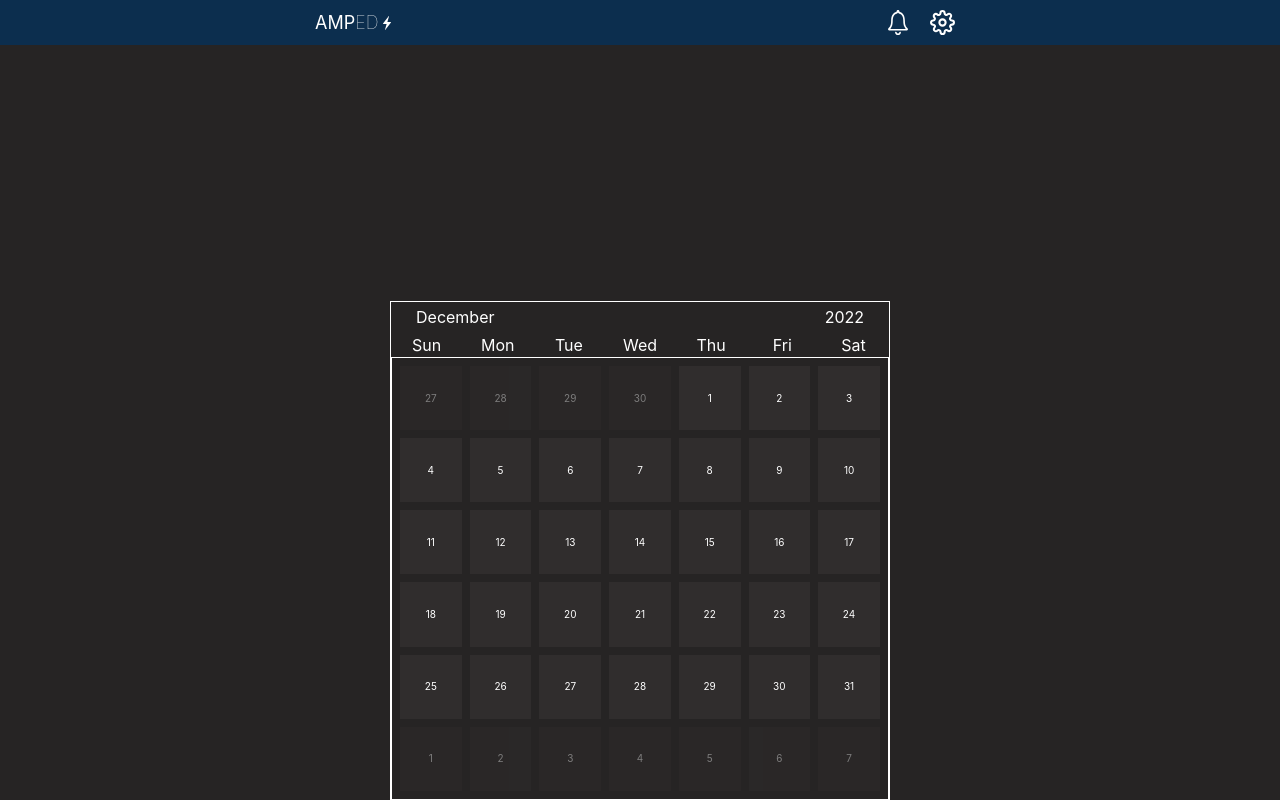
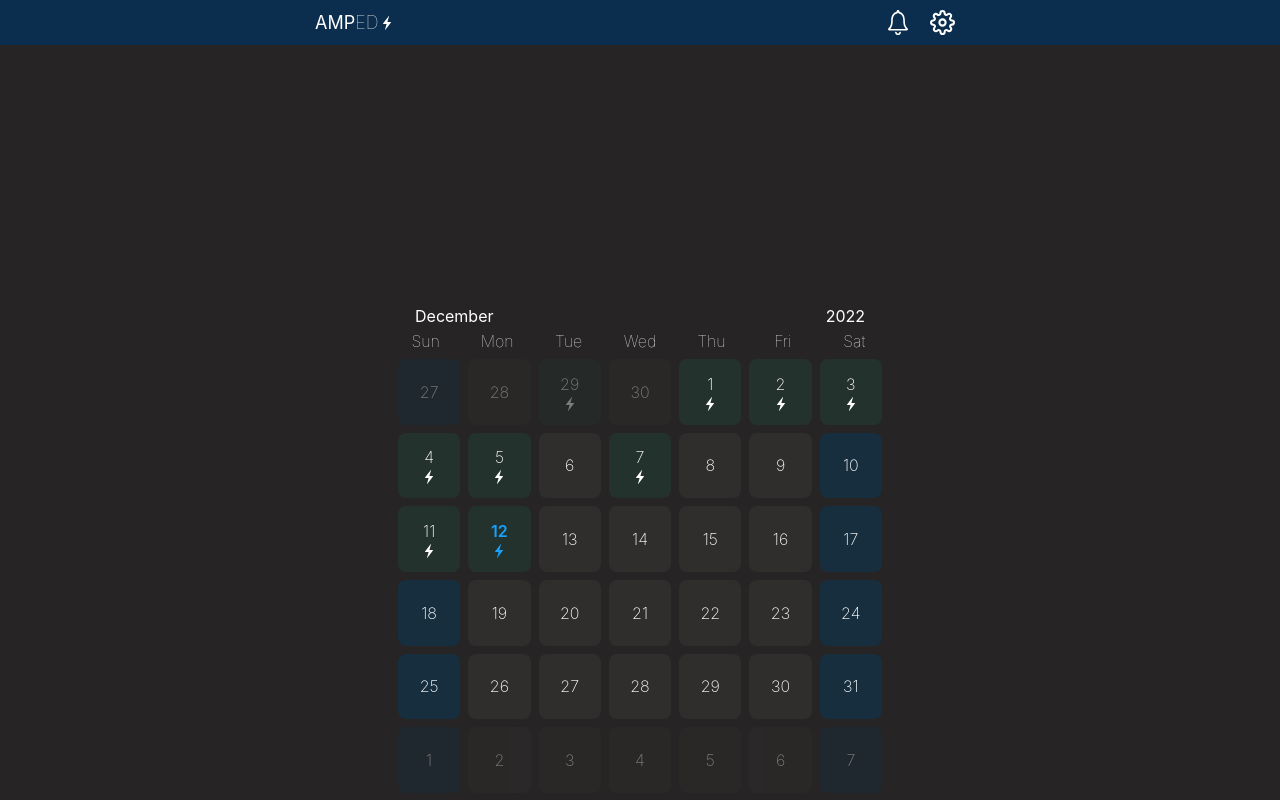
Before and after one commit to ryanhartwig/amped, a React (Create React App) app in the folder frontend/: page /home/dash in a window 1280 px wide. Built offline with nearby package versions, Linux system fonts and the light colour scheme.

Commit message:
Add styling for trained days to calendar

```diff
--- a/frontend/src/App.tsx
+++ b/frontend/src/App.tsx
@@ -4,6 +4,10 @@ import { Login } from './views/Login';
 import { Home } from './views/Home';
 import { Dash } from './views/sub/Dash';
 import { NotFound } from './views/NotFound';
+import { Routines } from './views/sub/Routines';
+import { Train } from './views/sub/Train';
+import { Completed } from './views/sub/Completed';
+import { Profile } from './views/sub/Profile';
 
 function App() {
   return (
@@ -13,10 +17,10 @@ function App() {
           <Route path="login" element={<Login />}></Route>
           <Route path="home" element={<Home />}>
             <Route path="dash" element={<Dash />} />
-            <Route path="routines" element={<Dash />} />
-            <Route path="train" element={<Dash />} />
-            <Route path="finished" element={<Dash />} />
-            <Route path="profile" element={<Dash />} />
+            <Route path="routines" element={<Routines />} />
+            <Route path="train" element={<Train />} />
+            <Route path="finished" element={<Completed />} />
+            <Route path="profile" element={<Profile />} />
           </Route>
           <Route path="*" element={<NotFound />} />
         </Routes>
--- a/frontend/src/components/calendar/Calendar.css
+++ b/frontend/src/components/calendar/Calendar.css
@@ -3,8 +3,6 @@
   flex-direction: column;
   justify-content: center;
   align-items: center;
-
-  border: 1px solid white;
 
   width: 500px;
   height: 500px;
@@ -32,13 +30,13 @@
   flex-grow: 0;
   flex-shrink: 0;
 
-  height: 25px;
+  height: 20px;
   width: 100%;
-
 }
 
 .Calendar-days > p {
   width: 100%;
+  font-weight: 100;
 }
 
 .Calendar-fields-wrapper {
@@ -49,6 +47,4 @@
 
   height: 100%;
   width: 100%;
-
-  border: 1px solid;
 }
--- a/frontend/src/components/calendar/Day.css
+++ b/frontend/src/components/calendar/Day.css
@@ -3,11 +3,11 @@
   justify-content: center;
   align-items: center;
 
-
   width: calc(100% / 7);
   height: calc(100% / 6);
 
   padding: 4px;
+
 }
 
 .Day-content {
@@ -17,15 +17,30 @@
   flex-direction: column;
 
   background: #302D2D;
+  border-radius: 8px;
 
   width: 100%;
   height: 100%;
 }
 
 .Day p {
-  font-size: 10px;
+  font-size: 16px;
+  font-weight: 200;
 }
 
 .Day-content.out-of-view {
   opacity: 0.4;
 }
+.Day-content.ss {
+  background: rgba(14, 52, 77, 0.637);
+}
+.Day-content.today {
+  color: #17A1FA;
+  background: rgba(64, 130, 174, 0.263) !important;
+}
+.Day-content.today p {
+  font-weight: 600;
+}
+.Day-content.session {
+  background: rgba(32, 87, 74, 0.294) !important;
+}
--- a/frontend/src/components/calendar/Day.tsx
+++ b/frontend/src/components/calendar/Day.tsx
@@ -1,5 +1,8 @@
+import './Day.css';
+
 import clsx from 'clsx';
-import './Day.css';
+
+import { IoIosFlash } from 'react-icons/io';
 
 interface DayProps {
   date: Date,
@@ -11,10 +14,25 @@ interface DayProps {
 
 export const Day = ({date, viewing}: DayProps) => {
 
+  const today = new Date();
+  const ss = [0, 6].includes(date.getDay());
+
+  const session = (date.getFullYear() < today.getFullYear()
+    || (date.getMonth() < today.getMonth() && date.getFullYear() === viewing.year)
+    || (date.getDate() <= today.getDate() && date.getMonth() === viewing.month))
+  && Math.round(Math.random());
+
   return (
-    <div className='Day'>
-      <div className={clsx('Day-content', {'out-of-view': viewing.month !== date.getMonth()})}>
+    <div className={clsx('Day', {ss})}>
+      <div className={clsx(
+        'Day-content',
+        {'out-of-view': viewing.month !== date.getMonth()},
+        {'today': viewing.month === today.getMonth() && date.getDate() === today.getDate()},
+        {ss},
+        {session}
+      )}>
         <p>{date.getDate()}</p>
+        {session ? <IoIosFlash /> : <></>}
       </div>
     </div>
   )
```
